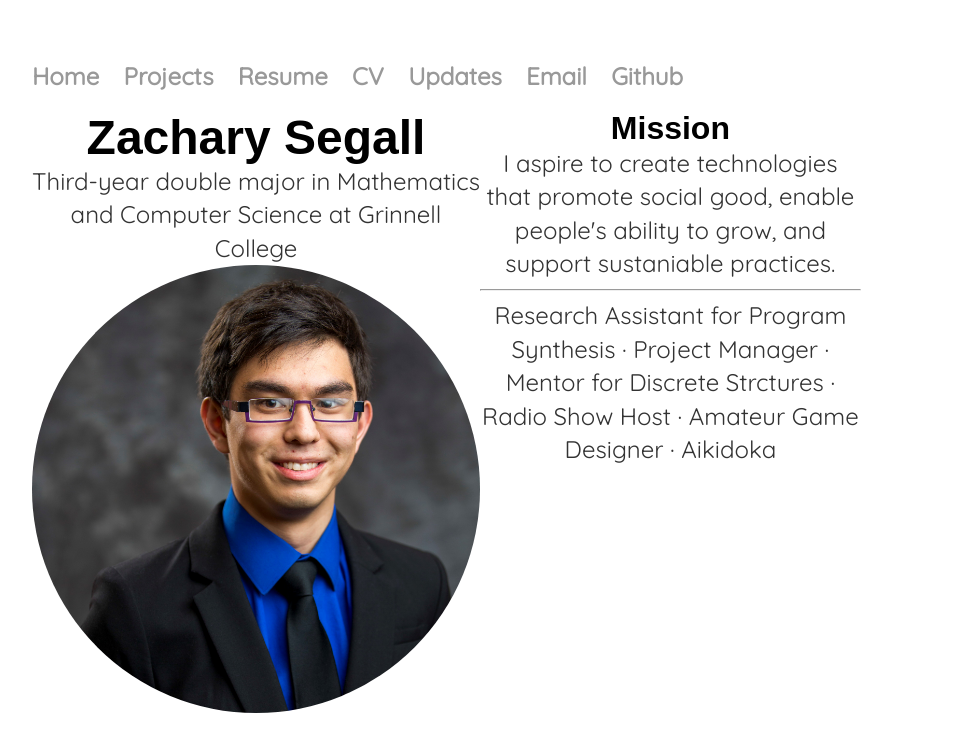
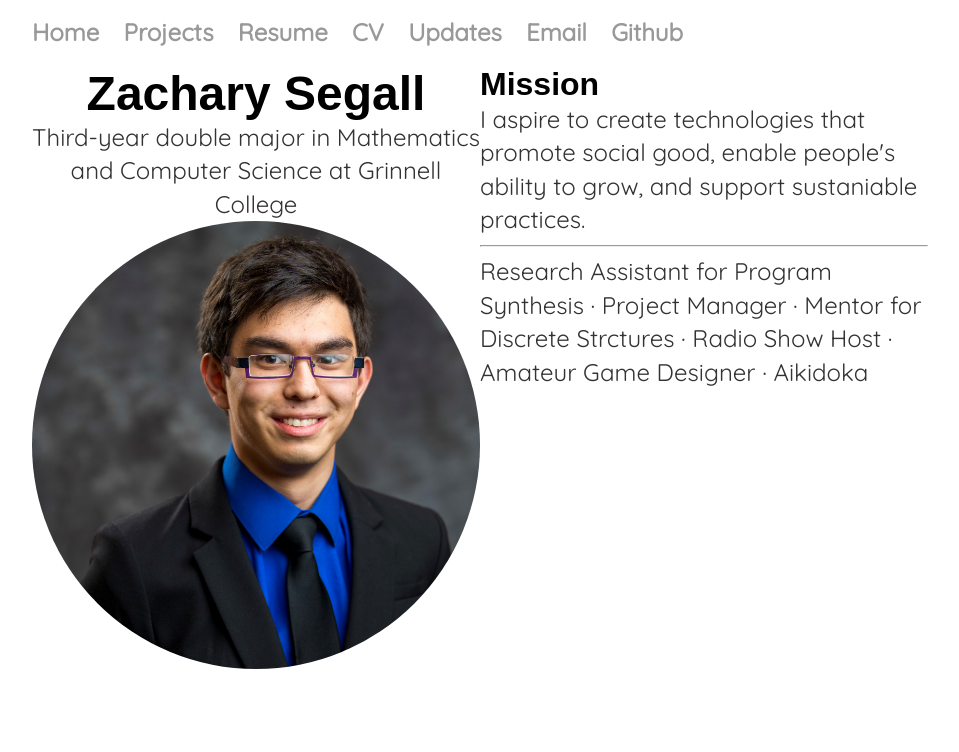
Before and after one commit to ZHHSegall/zhhsegall.github.io, a Jekyll site: the page built from index.html, in a window 1280 px wide. Shown: the top 752 px of the page, without its empty margins (160-1119 px from the left). Built offline with Jekyll 4.4.1, drawn with Linux system fonts in a browser that asks for light colours.

Commit message:
Change margins for index

```diff
--- a/css/main.css
+++ b/css/main.css
@@ -1,5 +1,5 @@
 body {
-    margin: 60px auto;
+    margin: 10px auto 60px;
     width: 70%;
 }
 nav ul, footer ul {
--- a/index.html
+++ b/index.html
@@ -12,7 +12,8 @@ title: Zachary Hong Hui Segall
 		</center>
   		</div>
   		<div id="about" style="float:right; width:50%;">
-  			<div style="width:85%", align="center">
+
+  			<div style="margin= 0px 30px">
   			<h3> Mission </h3>
   			<p> I aspire to create technologies that promote
   				social good, enable people's ability to grow,
```
